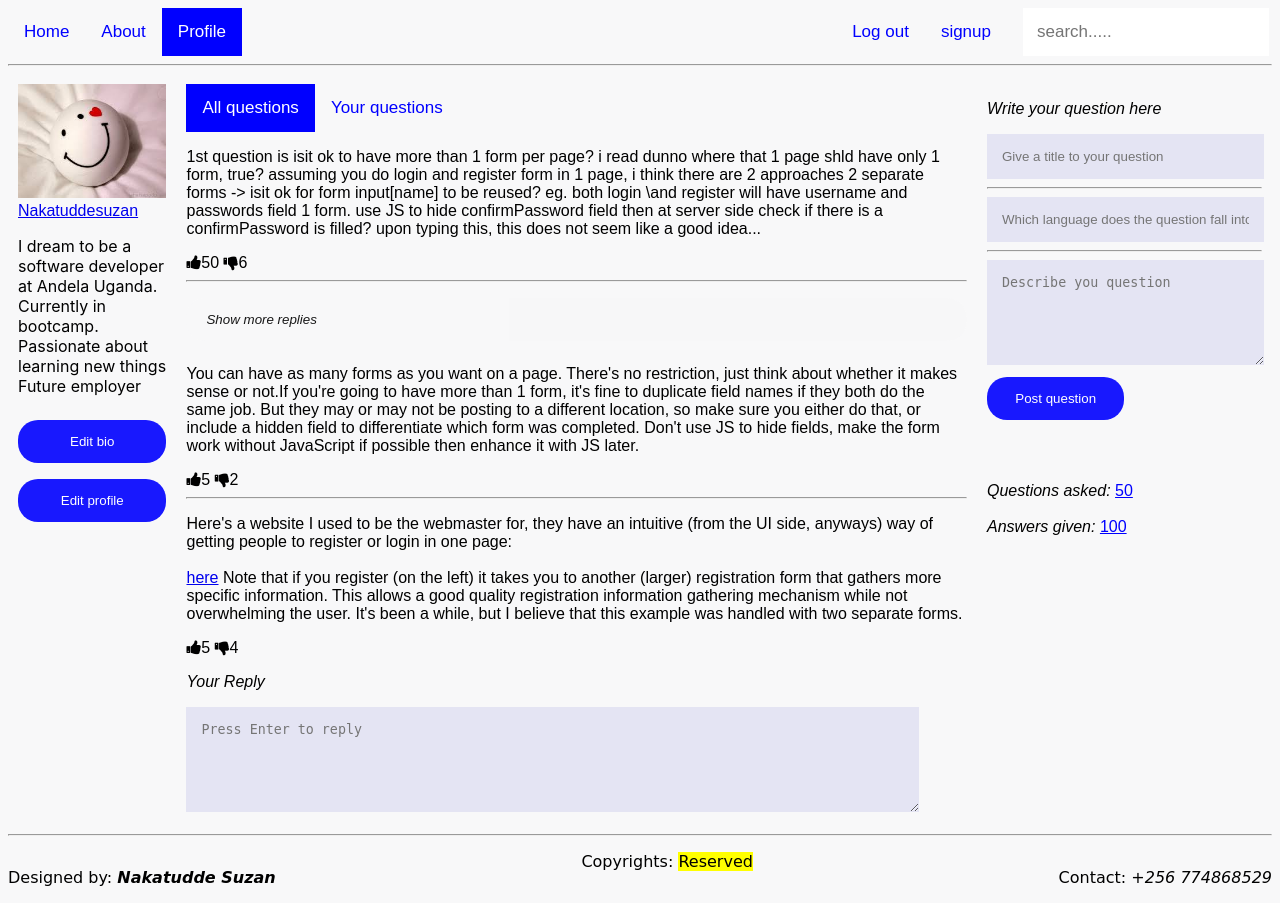
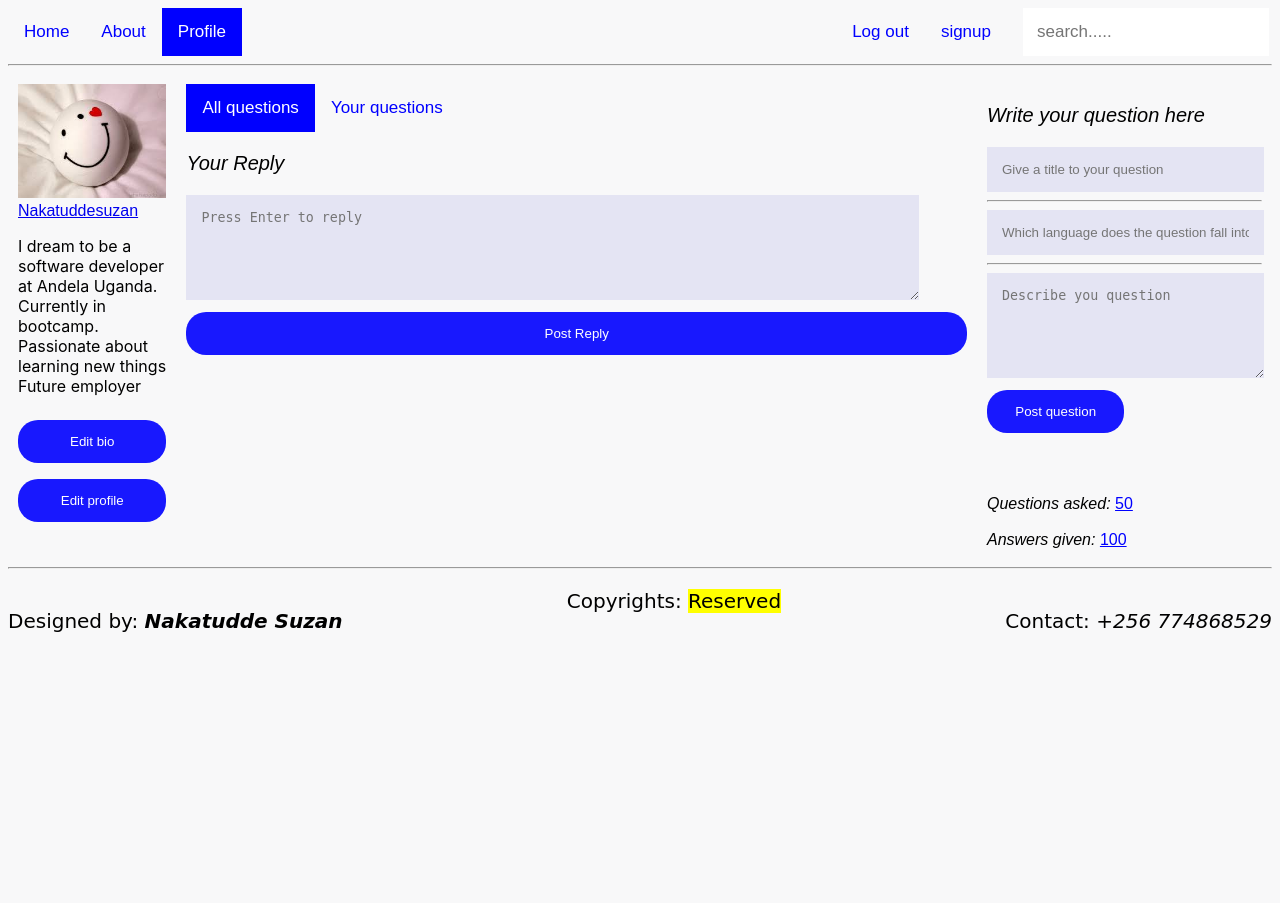
Before and after one commit to nakatuddesuzan/stackoverflowlite-CP4, a PHP site: page /html/profile.html in a window 1280 px wide. After the commit the page ends 632 px from the top, so only its background shows below. Run offline with PHP 8.4, Linux system fonts and the light colour scheme.

Commit message:
Fetch post reply api endpoint [Finishes  #160709197]

```diff
--- a/Javascript/get_questions.js
+++ b/Javascript/get_questions.js
@@ -9,9 +9,11 @@ function getallQuestions(){
             data.forEach (function(question){
                 output += `
                 <div>
-                    <h3 onclick="getoneQuestion(${question.qtn_id})">${question.title}</h3>
+                    <h2 class = "question-link" onclick="getoneQuestion(${question.qtn_id})">${question.title}</h2>
                     <ul><li>${question.subject}</li></ul>
                     <p>${question.qtn_desc}</p>
+                    <i onclick="myFunction(this)" class="fa fa-thumbs-up"></i>
+                    <hr>
                 </div>
                 `;
 
@@ -32,9 +34,9 @@ function getoneQuestion(qtn_id){
 
     }
 }
-document.getElementById('del-qn').addEventListener("click", editQuestion)
+// document.getElementById('del-qn').addEventListener("click", editQuestion())
 function editQuestion(){
-    qtn_id = localStorage.getItem('qtn_id')
+    qtn_id = localStorage.getItem('qtn-id')
     console.log('hello')
     if (localStorage.getItem('token')){
         let url = "http://127.0.0.1:5000/api/v1/question/" + qtn_id;
--- /dev/null
+++ b/Javascript/post_reply.js
@@ -0,0 +1,34 @@
+window.onload = function () {
+
+    let postreplyform = document.getElementById('postreply');
+    if(postreplyform)
+        postreplyform.onsubmit = createReply;
+
+}
+
+function createReply(e){
+    e.preventDefault()
+    if(localStorage.getItem('token')){
+    qtn_id = localStorage.getItem('qtn-id');
+    let reply_desc = document.getElementById("replies").value;
+
+    let newReply = {
+        "reply_desc": reply_desc
+    };
+    let url = "http://127.0.0.1:5000/api/v1/question/" + qtn_id +"/answer";
+
+    fetchAPI(url,'post',newReply)
+        .then(results => {
+
+            if (results.status === 201) {
+                    alert("Your reply has been posted")
+                }
+        }
+    ).catch(function(error){
+        console.log(error)
+    })
+}else{
+    window.location.href = "../html/login.html"
+    alert("Expired token.Please login again")
+}
+}
--- a/css/profile.css
+++ b/css/profile.css
@@ -6,6 +6,11 @@ img{
 .bio-font{
     font-family: -apple-system;
 }
+.question-link{
+    color: blue;
+    cursor: pointer;
+}
+
 .column {
     box-sizing: border-box;
     float: left;
@@ -35,13 +40,14 @@ img{
 }
 
 .fa {
-    font-size: 16px;
+    color:rgba(0, 0, 0, 0.445);
+    font-size: 20px;
     cursor: pointer;
     user-select: none;
 }
 
 .fa:hover {
-  color: darkblue;
+  color: blue;
 }
 
 .btn-replies{
@@ -76,6 +82,9 @@ img{
 body{
     width: unset;
     height: unset;
+}
+p{
+    font-size: 20px;
 }
 
 @media screen and (max-width: 600px) {
--- a/html/profile.html
+++ b/html/profile.html
@@ -15,6 +15,7 @@
     <script src = "../javascript/main.js"></script>
     <script src = "../javascript/questions.js"></script>
     <script src = "../javascript/get_questions.js"></script>
+    <script src = "../javascript/post_reply.js"></script>
     <div class = "topnav">
         <a href="index.html">Home</a>
         <a href= "about.html">About</a>
@@ -47,48 +48,12 @@
     <div>
     <form id = "platformquestions">
 
-        <p>1st question is isit ok to have more than 1 form per page?
-        i read dunno where that 1 page shld have only 1 form, true?
-        assuming you do login and register form in 1 page, i think there are 2 approaches
-        2 separate forms -> isit ok for form input[name] to be reused? eg. both login
-         \and register will have username and passwords field
-        1 form. use JS to hide confirmPassword field then at server side check
-        if there is a confirmPassword is filled? upon typing this, this does not seem like a good idea...</p>
-        <i onclick="myFunction(this)" class="fa fa-thumbs-up"></i>50
-        <i onclick="myFunction(this)" class="fa fa-thumbs-down"></i>6
-        <hr>
-        <button class = " btn-replies"><em>Show more replies</em></button>
-
-        <p>You can have as many forms as you want on a page. There's no restriction,
-        just think about whether it makes sense or not.If you're going to have more
-        than 1 form,
-        it's fine to duplicate field names if they both do the same job.
-        But they may or may not be posting to a different location,
-        so make sure you either do that, or include a hidden field to differentiate which form was completed.
-        Don't use JS to hide fields, make the form work without
-        JavaScript if possible then enhance it with JS later.</p>
-        <i onclick="myFunction(this)" class="fa fa-thumbs-up"></i>5
-        <i onclick="myFunction(this)" class="fa fa-thumbs-down"></i>2
-        <hr>
-
-        <p>Here's a website I used to be the webmaster for,
-        they have an intuitive (from the UI side, anyways) way of getting people to
-        register or login in one page:<br><br>
-
-        <a href = "https://www.usacycling.org/myusac/index.php?pagename=login">
-            here</a>
-
-        Note that if you register (on the left) it takes you to another (larger)
-        registration form that gathers more specific information.
-        This allows a good quality registration information gathering
-        mechanism while not overwhelming the user.
-
-        It's been a while, but I believe that this example was handled with two separate forms.</p>
-        <i onclick="myFunction(this)" class="fa fa-thumbs-up"></i>5
-        <i onclick="myFunction(this)" class="fa fa-thumbs-down"></i>4 <br>
     </form>
         <p><em>Your Reply</em></p>
+        <form id= "postreply">
         <textarea name="reply" id="replies" cols="20" rows="5" placeholder="Press Enter to reply"></textarea>
+        <button type = "submit" id = "replies_btn">Post Reply</button>
+        </form>
     </div>
 
 </div>
```
